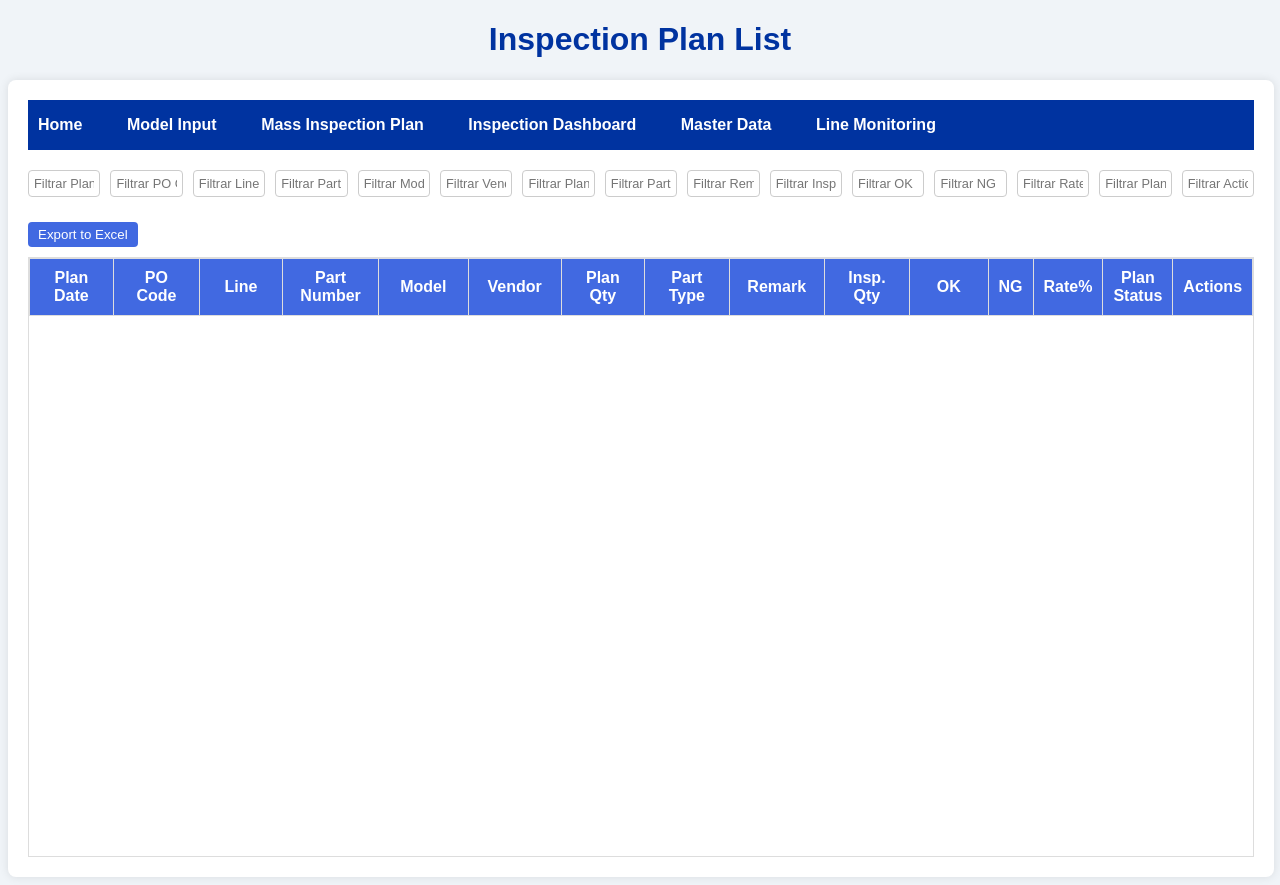
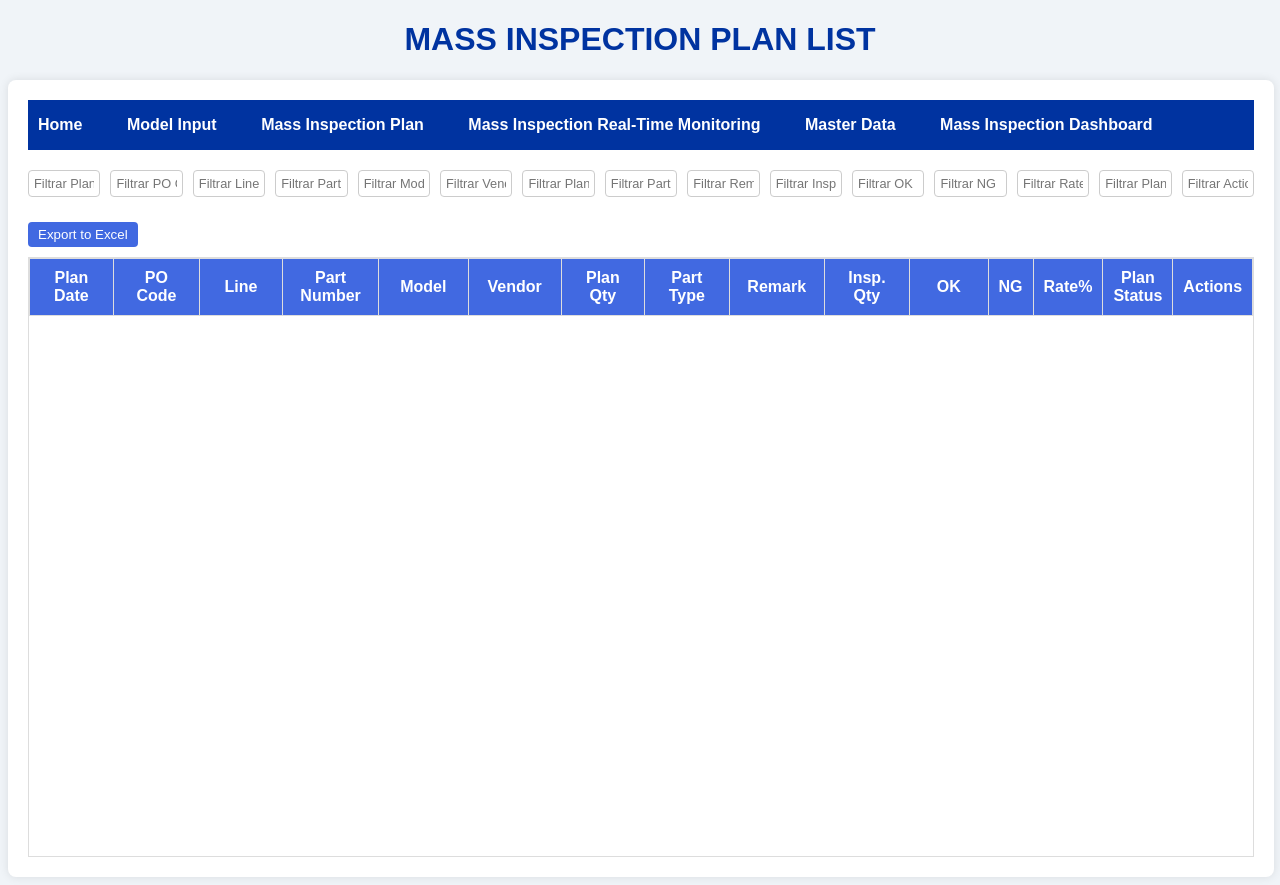
Before and after one commit to JuniorFreitas16/mips-final, a website: page mass-inspection-plan-list.html in a window 1280 px wide. Drawn offline with Linux system fonts and the light colour scheme; a script that the page names is missing.

Commit message:
Atualizar o mass-inspection-plan-list.html

```diff
--- a/mass-inspection-plan-list.html
+++ b/mass-inspection-plan-list.html
@@ -3,22 +3,20 @@
 <head>
     <meta charset="UTF-8">
     <meta name="viewport" content="width=device-width, initial-scale=1.0">
-    <title>Mass Inspection Plan List</title>
+    <title>MASS INSPECTION PLAN LIST</title>
     <link rel="stylesheet" href="list.css">
 </head>
 <body>
-    <h1>Inspection Plan List</h1>
+    <h1>MASS INSPECTION PLAN LIST</h1>
     <div class="container">
         <nav>
           <ul>
             <li><a href="index.html">Home</a></li>
             <li><a href="model-input.html">Model Input</a></li>
             <li><a href="mass-inspection-plan.html">Mass Inspection Plan</a></li>
-            <!--<li><a href="mass-inspection.html">Mass Inspection</a></li>-->
-            <li><a href="inspection-dashboard.html">Inspection Dashboard</a></li>
+            <li><a href="specific-monitoring.html">Mass Inspection Real-Time Monitoring</a></li>
             <li><a href="master-data-page.html">Master Data</a></li>
-            <!--<li><a href="monitoring.html">Monitoring</a></li>-->
-            <li><a class="five" href="specific-monitoring.html">Line Monitoring</a></li>
+            <li><a href="inspection-dashboard.html">Mass Inspection Dashboard</a></li>
           </ul>
         </nav>
     <table id="plan-list-table">
```
